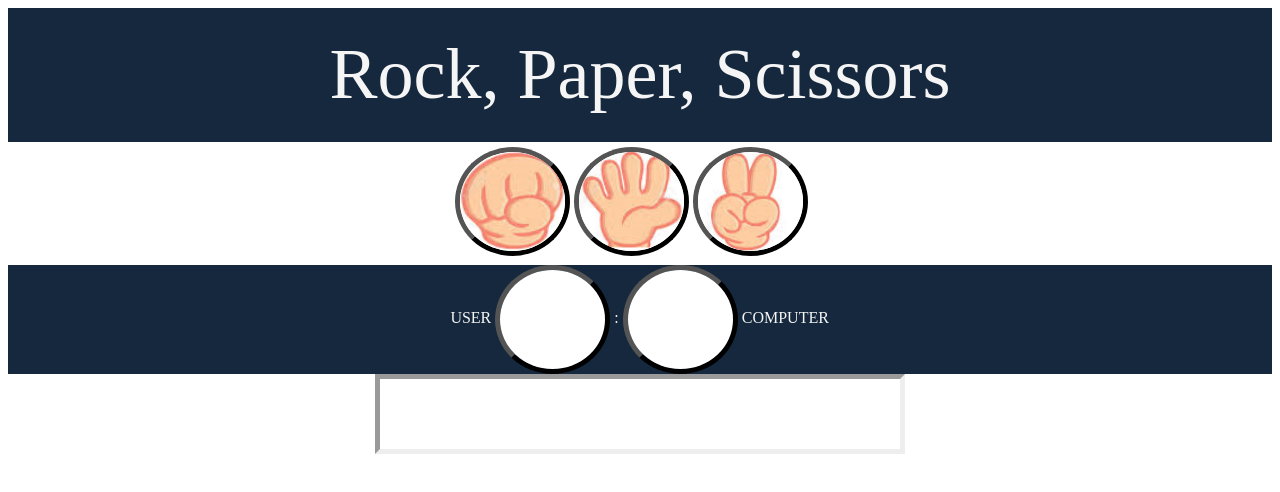
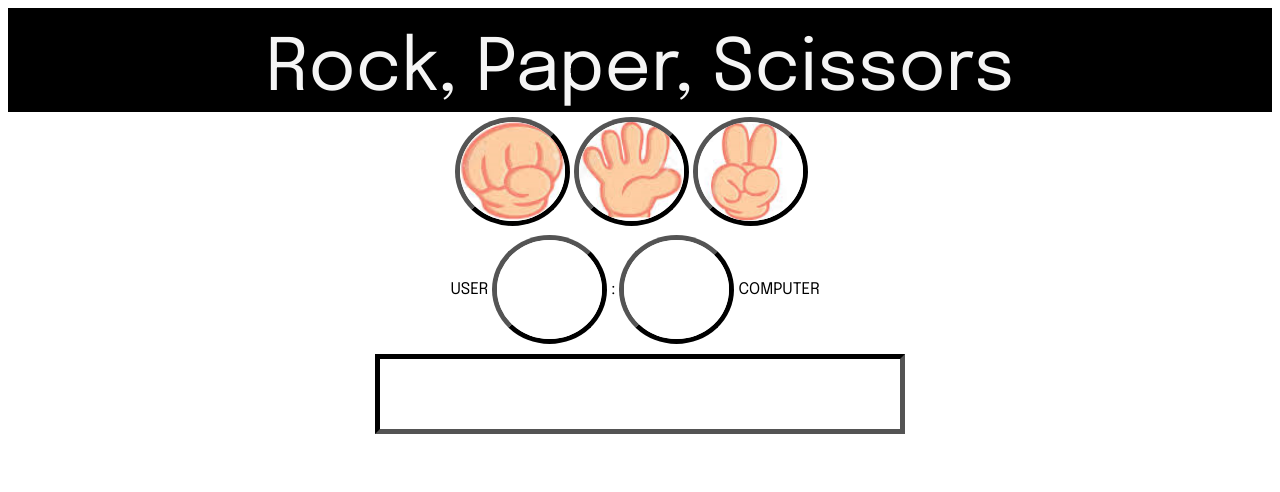
Before and after one commit to Muhammad-Hasham-Khalid/RockPaperScissors, a plain HTML site: page index.html in a window 1280 px wide. Drawn offline with Linux system fonts and the light colour scheme.

Commit message:
updated UI

```diff
--- a/index.html
+++ b/index.html
@@ -5,6 +5,7 @@
     <meta charset="UTF-8">
     <meta name="viewport" content="width=device-width, initial-scale=1.0">
     <meta http-equiv="X-UA-Compatible" content="ie=edge">
+    <link href="https://fonts.googleapis.com/css2?family=Epilogue&display=swap" rel="stylesheet">
     <link rel="stylesheet" href="./style.css">
     <script src="./script.js"></script>
     <title>Rock Paper Scissors</title>
--- a/style.css
+++ b/style.css
@@ -2,10 +2,11 @@
     padding: 2%;
     margin: auto;
     font-size: 72px;
-    background-color: rgb(21, 40, 61);
+    background-color: black;
     color: whitesmoke;
     text-align: center;
-    font-family: hack;
+    font-family: 'Epilogue', sans-serif;
+    padding-bottom: 5px;
 }
 
 .icons {
@@ -30,9 +31,9 @@ img {
 }
 
 .decider {
-    background-color: rgb(21, 40, 61);
-    color: whitesmoke;
-    font-family: hack;
+    color: black;
+    font-family: 'Epilogue', sans-serif;
+    padding-bottom: 10px;
 }
 
 .styling {
@@ -40,14 +41,18 @@ img {
 }
 
 .output {
-    color: rgb(21, 40, 61);
-    font-family: hack;
+    color: green;
+    font-family: 'Epilogue', sans-serif;
     font-size: 40px;
     margin: auto;
     width: 500px;
     height: 50px;
-    padding: 10px;
+    padding:10px;
     border: inset 5px;
     margin: auto;
     text-align: center;
+    border-color: black;
 }
+*{
+    background-color: white;
+}
```
